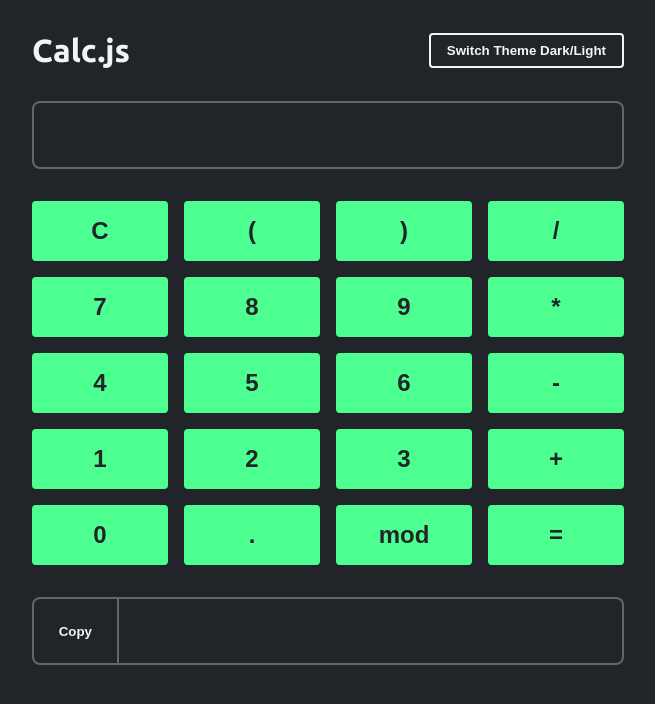
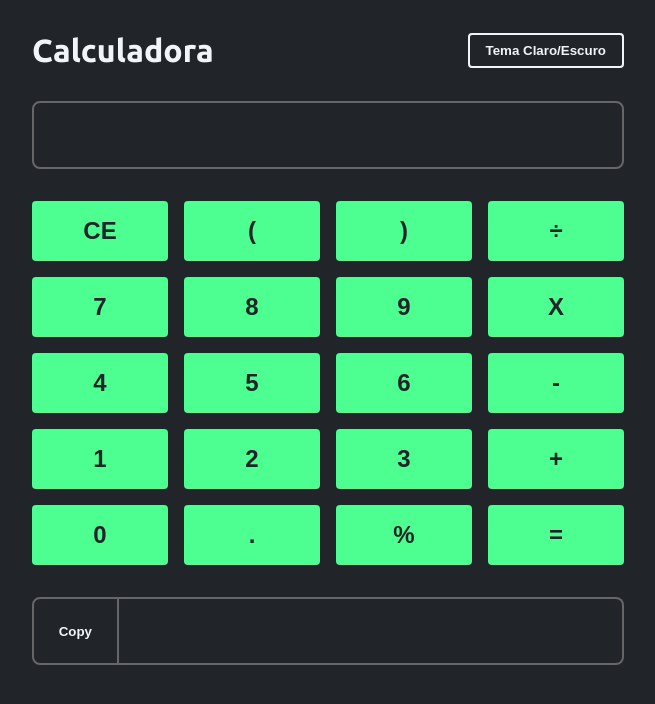
Before and after one commit to drmqueiroz1/Calculadora, a plain HTML site: page index.html in a window 1280 px wide. Shown: the whole page, without its empty margins (312-967 px from the left). Drawn offline with Linux system fonts and the light colour scheme.

Commit message:
tradução e alteração de teclas

```diff
--- a/index.html
+++ b/index.html
@@ -7,26 +7,26 @@
   <link rel="preconnect" href="https://fonts.googleapis.com">
   <link rel="preconnect" href="https://fonts.gstatic.com" crossorigin>
   <link href="https://fonts.googleapis.com/css2?family=Ubuntu:wght@400;700&display=swap" rel="stylesheet">
-  <title>Projeto Prático Guiado 1</title>
+  <title>Calculadora JS</title>
   <link rel="stylesheet" href="style.css">
   <script src="./js/index.js" type="module" defer></script>
 </head>
 <body>
   <main data-theme="dark">
     <header class="flex align-center justify-between">
-      <h1>Calc.js</h1>
-      <button id="themeSwitcher">Switch Theme Dark/Light</button>
+      <h1>Calculadora</h1>
+      <button id="themeSwitcher">Tema Claro/Escuro</button>
     </header>
     <input type="text" id="input">
     <div id="keys">
-      <button id="clear">C</button>
+      <button id="clear">CE</button>
       <button class="charKey" data-value=" ( ">(</button>
       <button class="charKey" data-value=" ) ">)</button>
-      <button class="charKey" data-value=" / ">/</button>
+      <button class="charKey" data-value=" / ">÷</button>
       <button class="charKey" data-value="7">7</button>
       <button class="charKey" data-value="8">8</button>
       <button class="charKey" data-value="9">9</button>
-      <button class="charKey" data-value=" * ">*</button>
+      <button class="charKey" data-value=" * ">X</button>
       <button class="charKey" data-value="4">4</button>
       <button class="charKey" data-value="5">5</button>
       <button class="charKey" data-value="6">6</button>
@@ -37,7 +37,7 @@
       <button class="charKey" data-value=" + ">+</button>
       <button class="charKey" data-value="0">0</button>
       <button class="charKey" data-value=".">.</button>
-      <button class="charKey" data-value=" % ">mod</button>
+      <button class="charKey" data-value=" % ">%</button>
       <button id="equal">=</button>
     </div>
     <section class="flex align-center justify-between">
```
